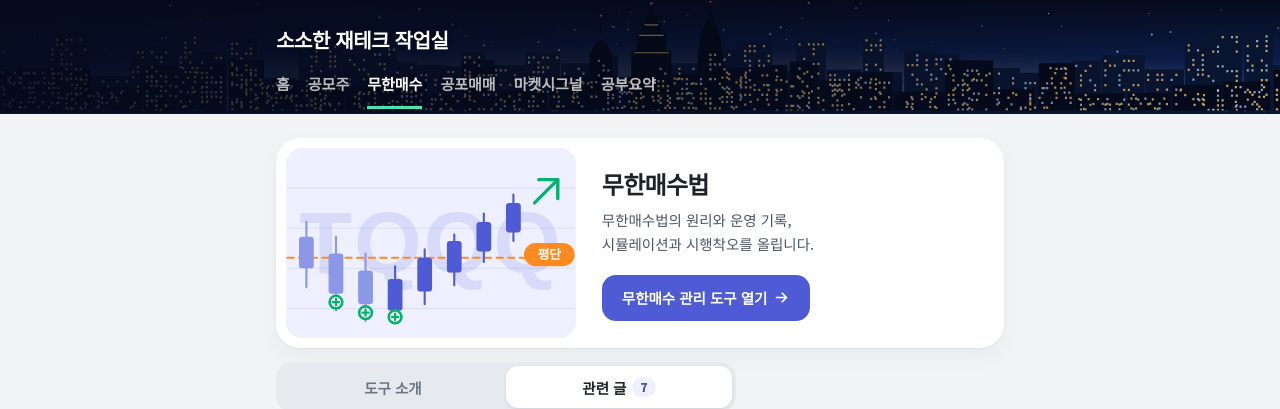
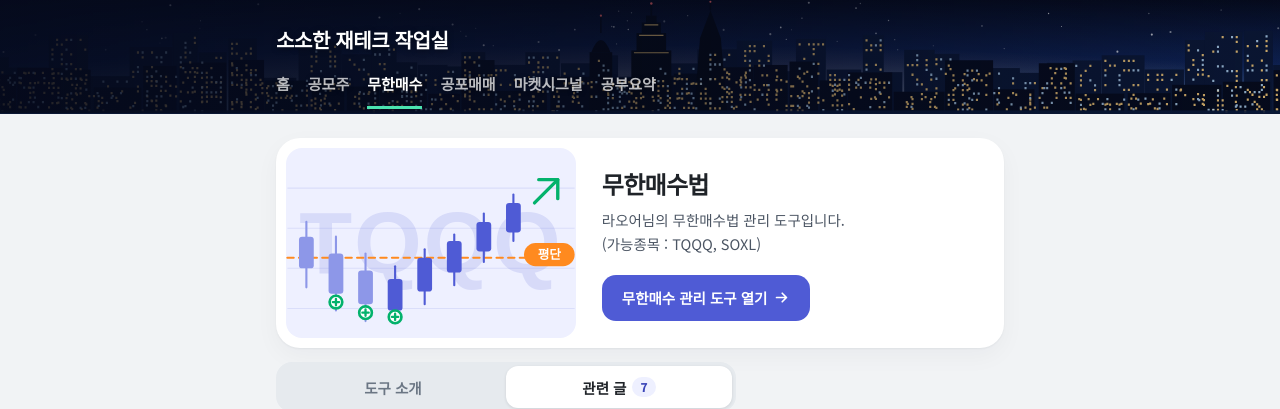
Before and after one commit to mzmzkgu/mzmzkgu.github.io, a Jekyll site: the page built from infinity.html, in a window 1280 px wide. Shown: the top 409 px of the page. Built offline with Jekyll 4.4.1, drawn with Linux system fonts in a browser that asks for light colours.

Commit message:
무한매수법 소개 문구 변경 (#69)
* 무한매수법 소개 문구 변경, 안내 카드 설명 줄바꿈 균형 맞춤

Co-Authored-By: Claude Sonnet 5.5 <noreply@anthropic.com>
Claude-Session: https://claude.ai/code/session_01HnZqqtAcJR4YGqc3LY19aj

* 무한매수법 소개 문구를 '라오어님의 무한매수법 관리 도구입니다.'로 수정

Co-Authored-By: Claude Sonnet 5.5 <noreply@anthropic.com>
Claude-Session: https://claude.ai/code/session_01HnZqqtAcJR4YGqc3LY19aj

---------

Co-authored-by: Claude <noreply@anthropic.com>

```diff
--- a/assets/style.css
+++ b/assets/style.css
@@ -244,7 +244,7 @@ article h1 { font-size: 22px; line-height: 1.5; margin-bottom: 8px; }
 .bd-hero-art img { height: 100%; width: auto; display: block; }
 .bd-hero-text { padding: 18px 12px 0; }
 .bd-hero h1 { font-size: 24px; margin: 0 0 6px; letter-spacing: -.03em; }
-.bd-hero p { font-size: 14.5px; color: var(--sub); line-height: 1.7; margin: 0 0 18px; }
+.bd-hero p { font-size: 14.5px; color: var(--sub); line-height: 1.7; margin: 0 0 18px; text-wrap: balance; }
 .bd-cta { display: inline-flex; align-items: center; gap: 6px; height: 46px; padding: 0 20px; border-radius: 14px; background: var(--bd-ac); color: #fff; font-size: 14.5px; font-weight: 700; transition: background .15s, transform .1s; }
 .bd-cta svg { width: 17px; height: 17px; fill: none; stroke: currentColor; stroke-width: 2.4; stroke-linecap: round; stroke-linejoin: round; }
 .bd-cta:hover { background: var(--bd-ac-d); color: #fff; text-decoration: none; }
--- a/infinity.html
+++ b/infinity.html
@@ -13,7 +13,7 @@ description: 무한매수법의 원리, 회차별 매수 기록과 평단 관리
       <span class="bd-hero-ico"><svg viewBox="0 0 24 24" aria-hidden="true"><path d="M12 12c-2-2.5-4-4-6-4a4 4 0 0 0 0 8c2 0 4-1.5 6-4zm0 0c2 2.5 4 4 6 4a4 4 0 0 0 0-8c-2 0-4 1.5-6 4z"/></svg></span>
       <h1>무한매수법</h1>
     </div>
-    <p>무한매수법의 원리와 운영 기록,<br>시뮬레이션과 시행착오를 올립니다.</p>
+    <p>라오어님의 무한매수법 관리 도구입니다.<br>(가능종목 : TQQQ, SOXL)</p>
     <a class="bd-cta" href="{{ '/infinityBuy/' | relative_url }}">무한매수 관리 도구 열기<svg viewBox="0 0 24 24" aria-hidden="true"><path d="M5 12h14M13 6l6 6-6 6"/></svg></a>
   </div>
 </section>
```
